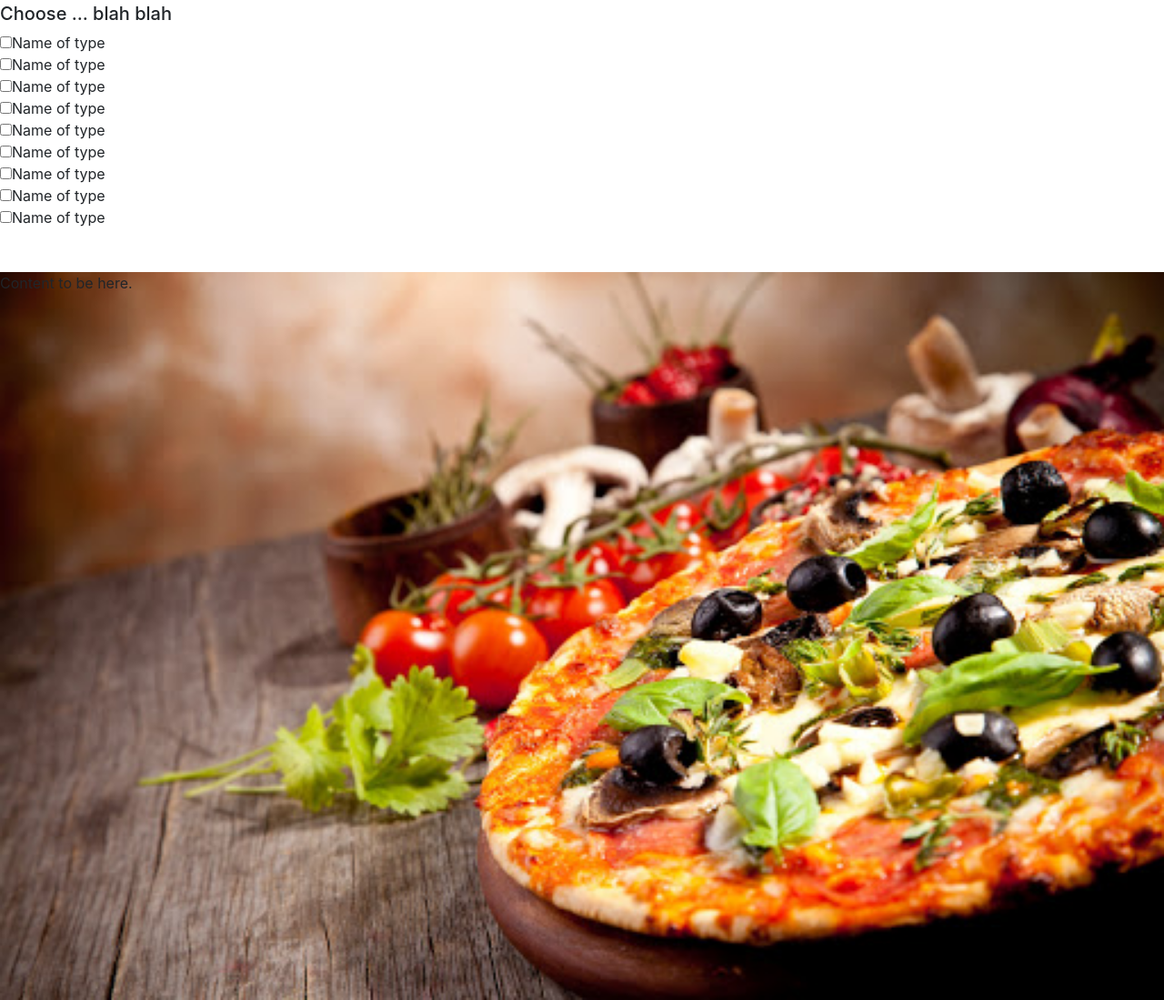
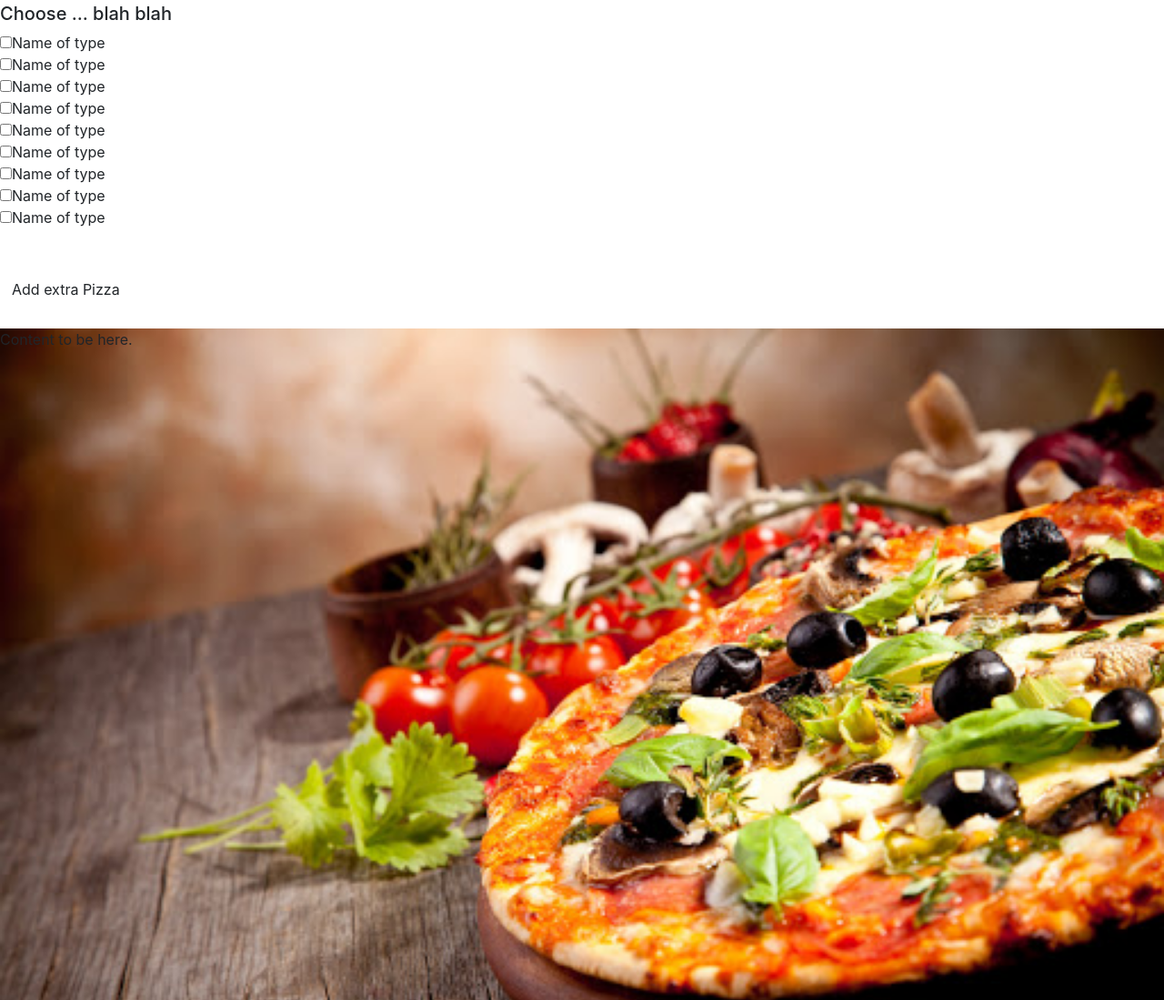
Before and after one commit to JosephJacob/Izza-Pizza, a plain HTML site: page index.html in a window 1280 px wide. Shown: the part 2874-3973 px from the top of the page at 91% size. Drawn offline with Linux system fonts and the light colour scheme.

Commit message:
add a span id

```diff
--- a/index.html
+++ b/index.html
@@ -183,6 +183,8 @@
 
             </div>
             <div class="buttons">
+                <span id="add-pizza-button" class="btn btn-default">Add extra Pizza</span>
+                <br><br>
 
             </div>
         </form>
```
